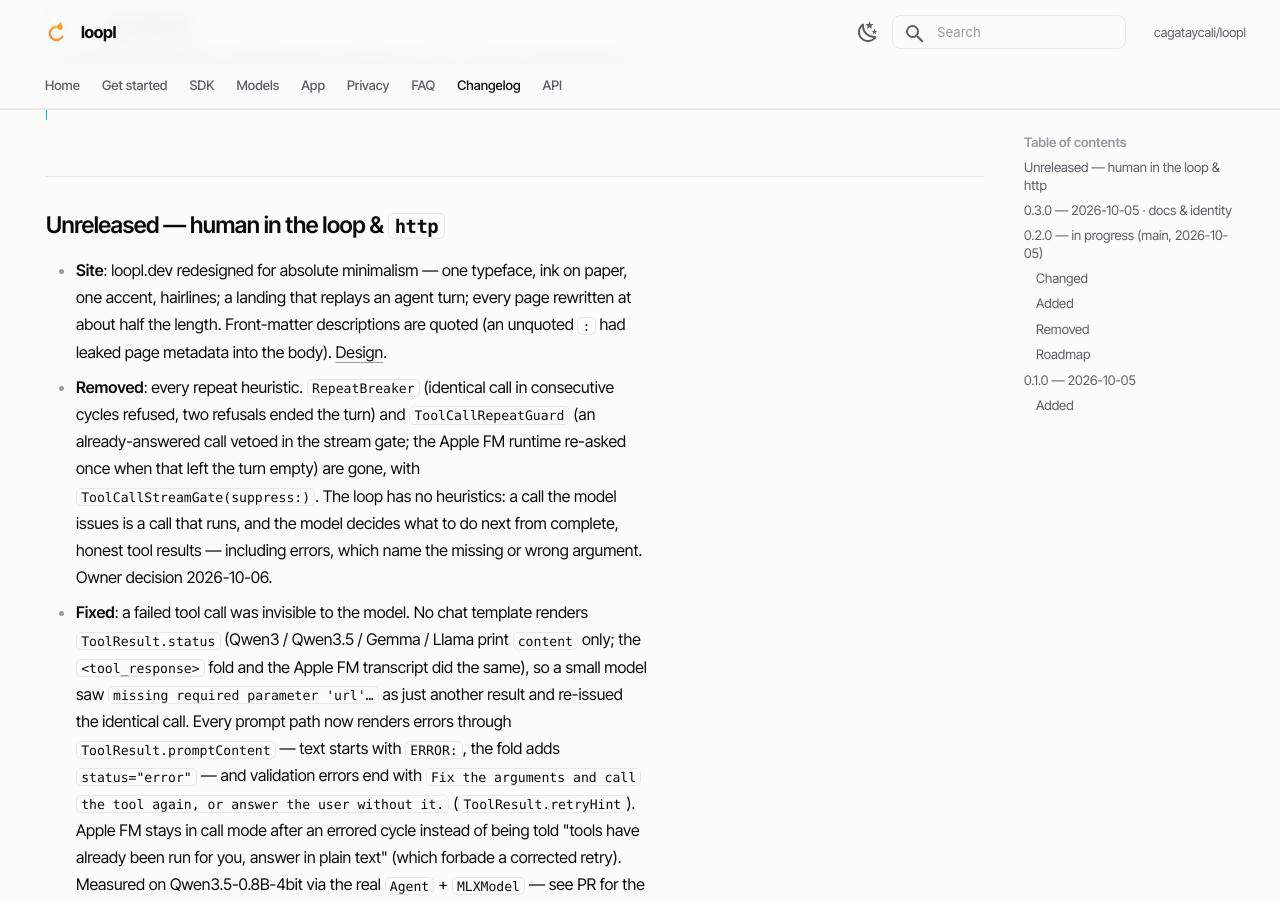
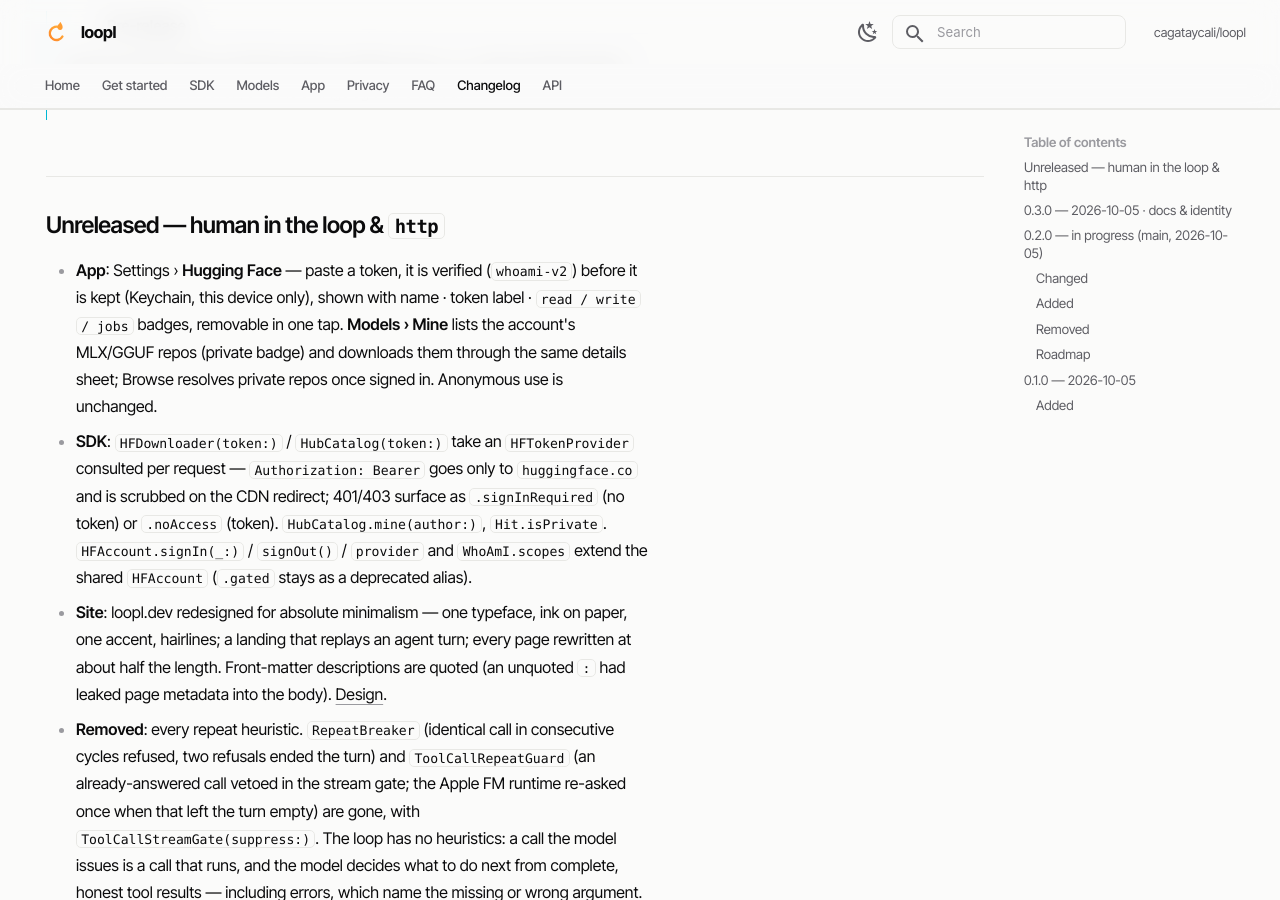
Before and after one commit to cagataycali/loopl, an MkDocs documentation site: the page built from docs/changelog.md, in a window 1280 px wide and 900 px high, scrolled down 336 px. Built offline with MkDocs 1.6.1 and Material for MkDocs 9.7.7, drawn with Linux system fonts in a browser that asks for light colours.

Commit message:
docs: Hugging Face token FAQ, privacy row, index line, changelog (token optional; private repos via Settings › Hugging Face + Models › Mine)

```diff
--- a/docs/changelog.md
+++ b/docs/changelog.md
@@ -16,6 +16,8 @@ breaking change is called out under **Changed** with the old → new symbol.
 
 ## Unreleased — human in the loop & `http`
 
+- **App**: Settings › **Hugging Face** — paste a token, it is verified (`whoami-v2`) before it is kept (Keychain, this device only), shown with name · token label · `read / write / jobs` badges, removable in one tap. **Models › Mine** lists the account's MLX/GGUF repos (private badge) and downloads them through the same details sheet; Browse resolves private repos once signed in. Anonymous use is unchanged.
+- **SDK**: `HFDownloader(token:)` / `HubCatalog(token:)` take an `HFTokenProvider` consulted per request — `Authorization: Bearer` goes only to `huggingface.co` and is scrubbed on the CDN redirect; 401/403 surface as `.signInRequired` (no token) or `.noAccess` (token). `HubCatalog.mine(author:)`, `Hit.isPrivate`. `HFAccount.signIn(_:)` / `signOut()` / `provider` and `WhoAmI.scopes` extend the shared `HFAccount` (`.gated` stays as a deprecated alias).
 - **Site**: loopl.dev redesigned for absolute minimalism — one typeface, ink on paper, one accent, hairlines; a landing that replays an agent turn; every page rewritten at about half the length. Front-matter descriptions are quoted (an unquoted `: ` had leaked page metadata into the body). [Design](DESIGN.md).
 - **Removed**: every repeat heuristic. `RepeatBreaker` (identical call in consecutive cycles refused, two refusals ended the turn) and `ToolCallRepeatGuard` (an already-answered call vetoed in the stream gate; the Apple FM runtime re-asked once when that left the turn empty) are gone, with `ToolCallStreamGate(suppress:)`. The loop has no heuristics: a call the model issues is a call that runs, and the model decides what to do next from complete, honest tool results — including errors, which name the missing or wrong argument. Owner decision 2026-10-06.
 - **Fixed**: a failed tool call was invisible to the model. No chat template renders `ToolResult.status` (Qwen3 / Qwen3.5 / Gemma / Llama print `content` only; the `<tool_response>` fold and the Apple FM transcript did the same), so a small model saw `missing required parameter 'url'…` as just another result and re-issued the identical call. Every prompt path now renders errors through `ToolResult.promptContent` — text starts with `ERROR: `, the fold adds `status="error"` — and validation errors end with `Fix the arguments and call the tool again, or answer the user without it.` (`ToolResult.retryHint`). Apple FM stays in call mode after an errored cycle instead of being told "tools have already been run for you, answer in plain text" (which forbade a corrected retry). Measured on Qwen3.5-0.8B-4bit via the real `Agent` + `MLXModel` — see PR for the before/after table.
```
Also changed, not shown: docs/faq.md (+1 -1 lines), docs/index.md (+1 -1 lines), docs/privacy.md (+1 -1 lines).
